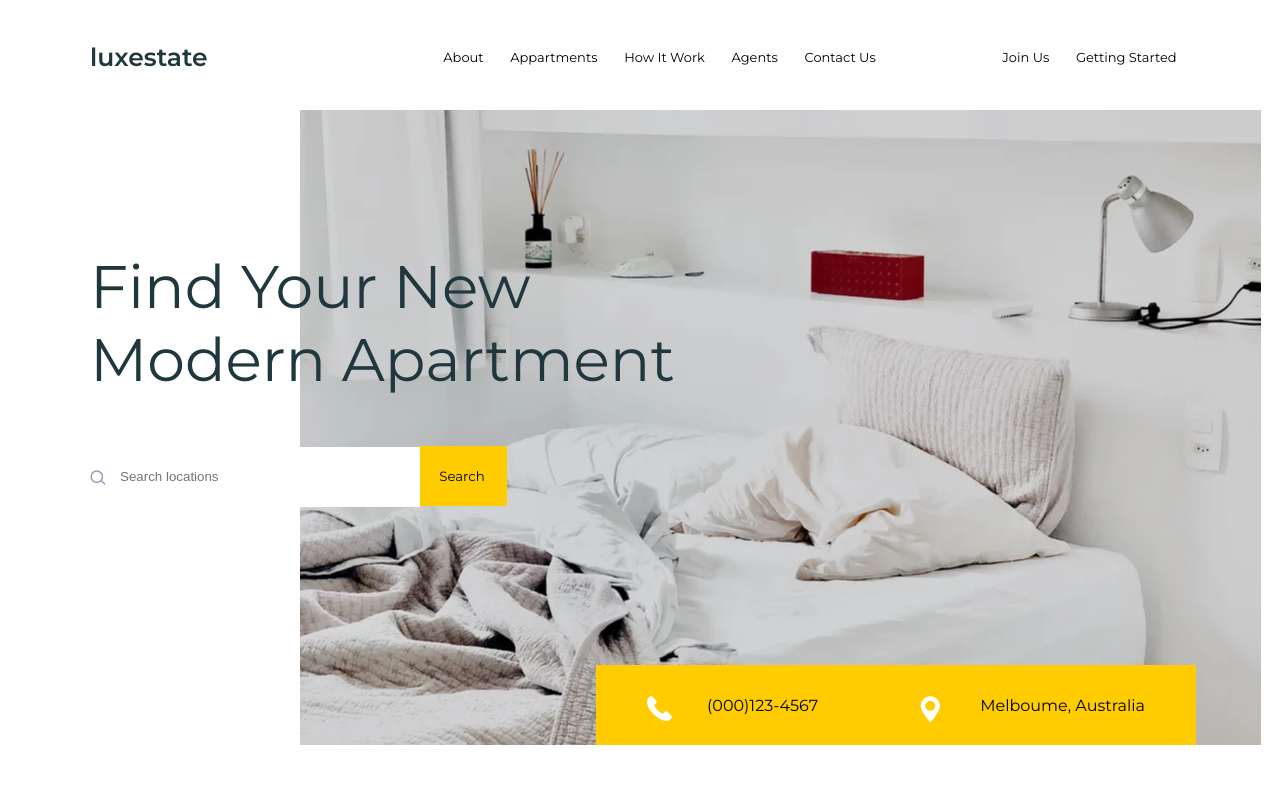
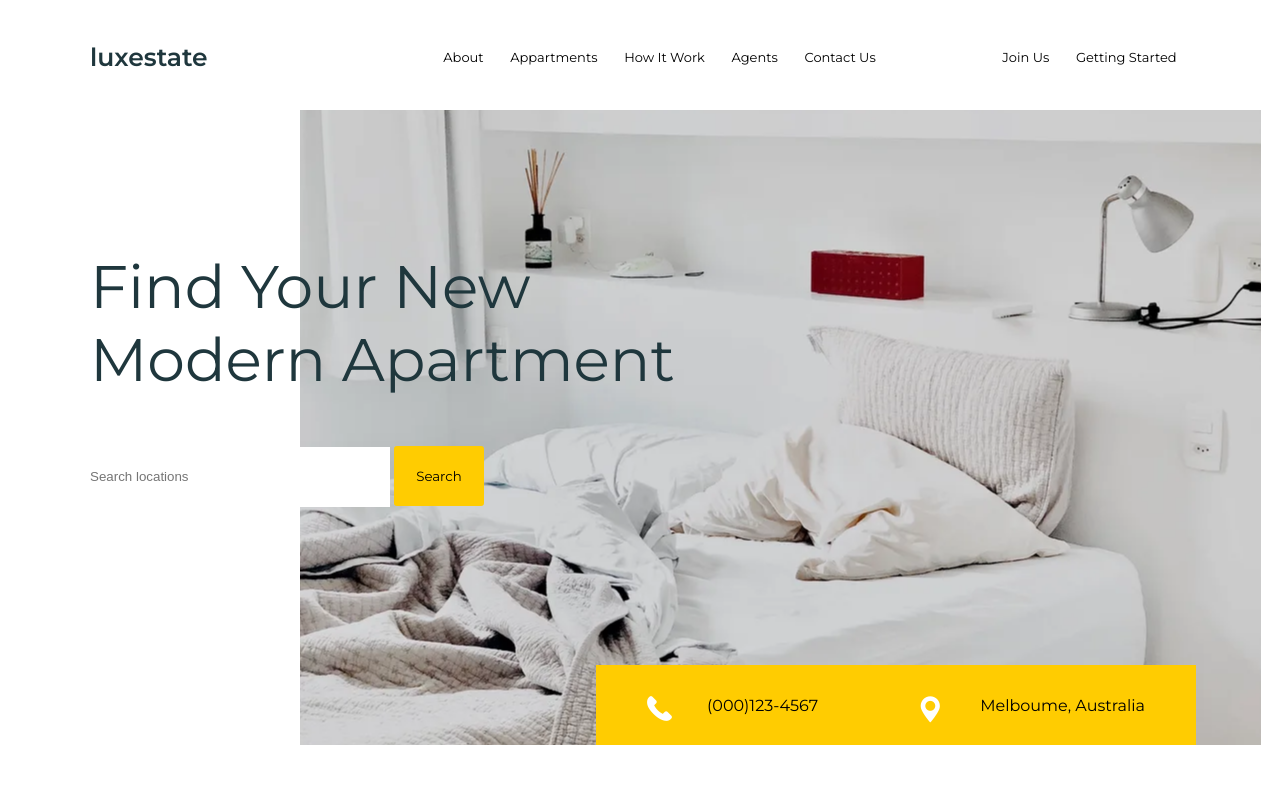
Before and after one commit to Nickselghes/Luxestate, a plain HTML site: page Luxestate/index.html in a window 1280 px wide. Shown: the top 800 px of the page. Drawn offline with Linux system fonts and the light colour scheme.

Commit message:
Update index.html

```diff
--- a/Luxestate/index.html
+++ b/Luxestate/index.html
@@ -56,9 +56,7 @@
 
                     <form class="form-search">
 
-                        <label class="search-label">
-                            <input type="text" class="search" placeholder="Search locations">
-                        </label>
+                        <input type="text" class="search" placeholder="Search locations">
 
                         <button type="button" class="btn">Search</button>
                     </form>
```
